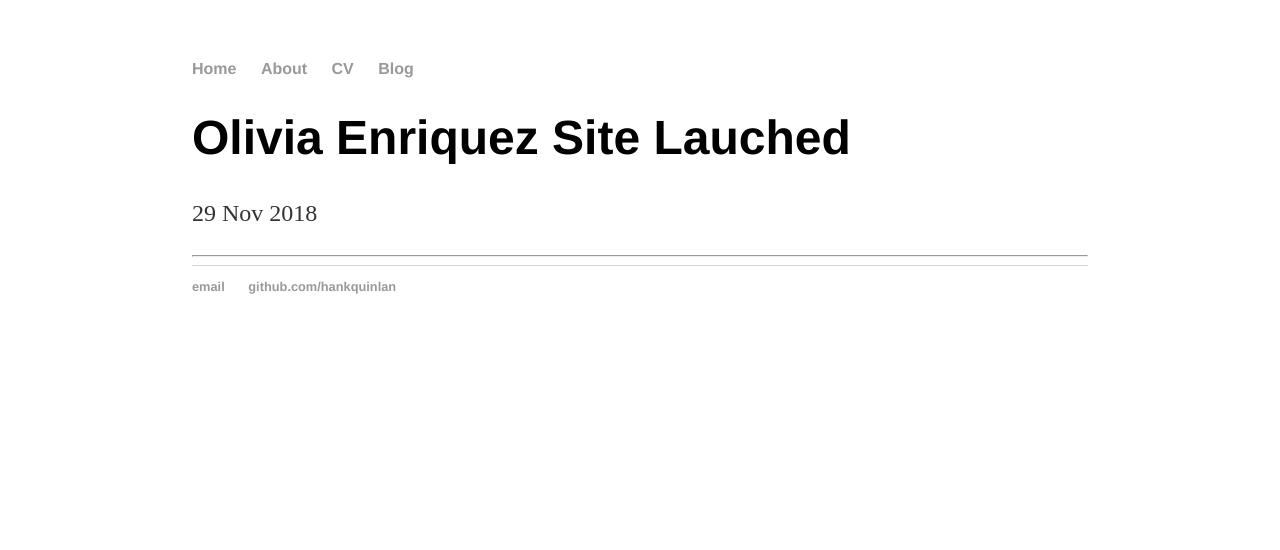
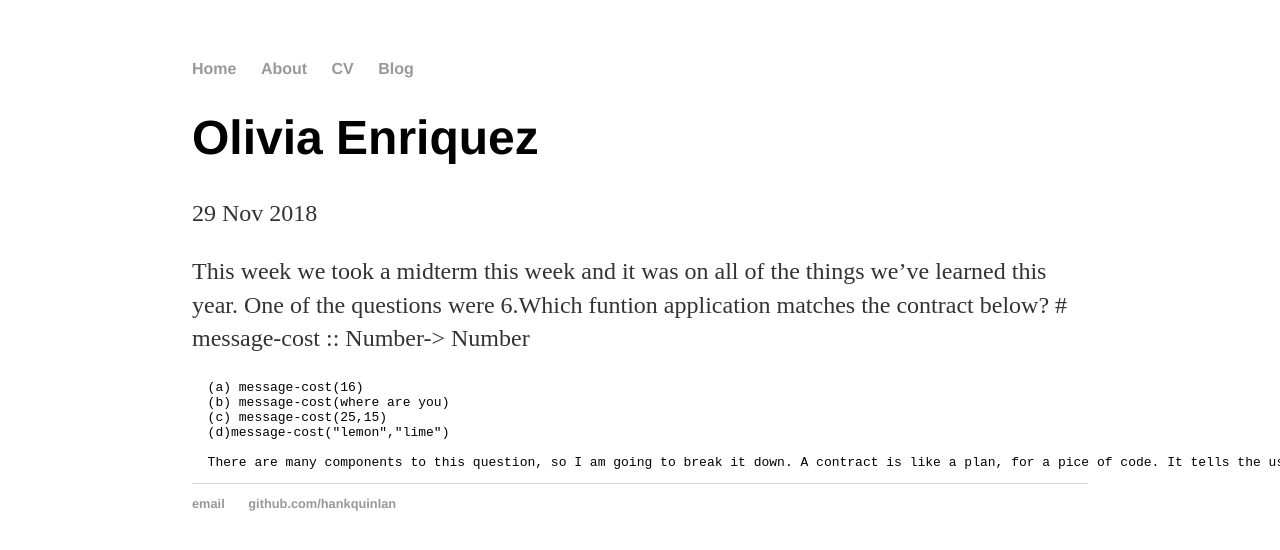
Before and after one commit to oliviae5741/oliviae5741.github.io, a Jekyll site: the page built from _posts/2018-11-29-olivia-enriquez-site-lauched.md, in a window 1280 px wide. Shown: the top 550 px of the page. Built offline with Jekyll 4.4.1, drawn with Linux system fonts in a browser that asks for light colours; our own code applies the rules of GitHub Pages for plain Markdown files.

Commit message:
Update 2018-11-29-olivia-enriquez-site-lauched.md

```diff
--- a/_posts/2018-11-29-olivia-enriquez-site-lauched.md
+++ b/_posts/2018-11-29-olivia-enriquez-site-lauched.md
@@ -1 +1,15 @@
 ---
+layout: post
+title: Olivia Enriquez
+date: 2018-11-29
+---
+ This week we took a midterm this week and it was on all of the things we've learned this year. One of the questions were
+      6.Which funtion application matches the contract below?
+                       \# message-cost :: Number-> Number
+
+      (a) message-cost(16)
+      (b) message-cost(where are you)
+      (c) message-cost(25,15)
+      (d)message-cost("lemon","lime")
+
+      There are many components to this question, so I am going to break it down. A contract is like a plan, for a pice of code. It tells the user what to expect in it. In this code the user
```
